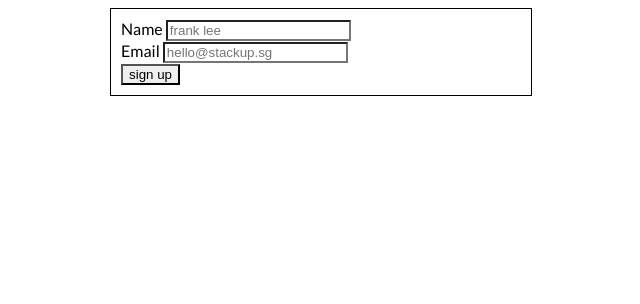
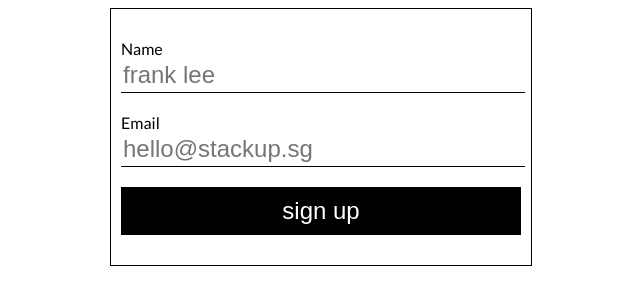
Before and after one commit to lootster/htmlandcss, a plain HTML site: page 08_02_form_style/page.html in a window 1280 px wide. Shown: the whole page, without its empty margins (319-959 px from the left). Drawn offline with Linux system fonts and the light colour scheme.

Commit message:
1 Jun 2018

```diff
--- a/08_02_form_style/page.css
+++ b/08_02_form_style/page.css
@@ -10,7 +10,8 @@
 
 /*1. add margin spacing for top & bottom: 20px */
 .my-form-group{
-
+	margin-top: 20px;
+	margin-bottom: 20px;
 }
 
 /*This selector refers to ALL <input> */
@@ -20,9 +21,9 @@ input[type]{
 	/*2. set the width to fill container: 100% */
 	/*3. increase font size to: 1.5rem */
 	/*4. increase height to: 2rem */
-
-
-
+	width: 100%;
+	font-size: 1.5rem;
+	height: 2rem;
 }
 
 /*Select multiple selectors with a comma , */
@@ -32,8 +33,8 @@ input[type=email]{
 
 	/*5. remove existing border to: none*/
 	/*6. create an underline effect by setting a new border-bottom to: 1px solid black*/
-
-
+	border: none;
+	border-bottom: 1px solid black;
 }
 
 /*input[type]:focus is a state of being used */
@@ -42,9 +43,9 @@ input[type=email]:focus{
 
 	/*7. remove the default glow with outline:none */
 	/*8. set the border and text color to: orangered*/
-
-
-
+	outline: none;
+	border-color: orangered;
+	color: orangered;
 }
 
 /*submit button selector*/
@@ -53,16 +54,16 @@ input[type=submit]{
 	/*9. increase the button height to: 3rem (double font size)*/
 	/*10. remove the bezel with border:none*/
 	/*11. set background color to: black and text to: white */
-
-
-
-
+	height: 3rem;
+	border: none;
+	color: white;
+	background-color: black;
 }
 
 /*hovering state, similar to a:hover */
 input[type=submit]:hover{
 	/*12. set background color to: orangered */
-
+	background-color: orangered;
 }
 
 /*this optional style removes the yellow background of chrome's autofill*/
```
Also changed, not shown: 08_01_form/page.html (+10 -4 lines).
